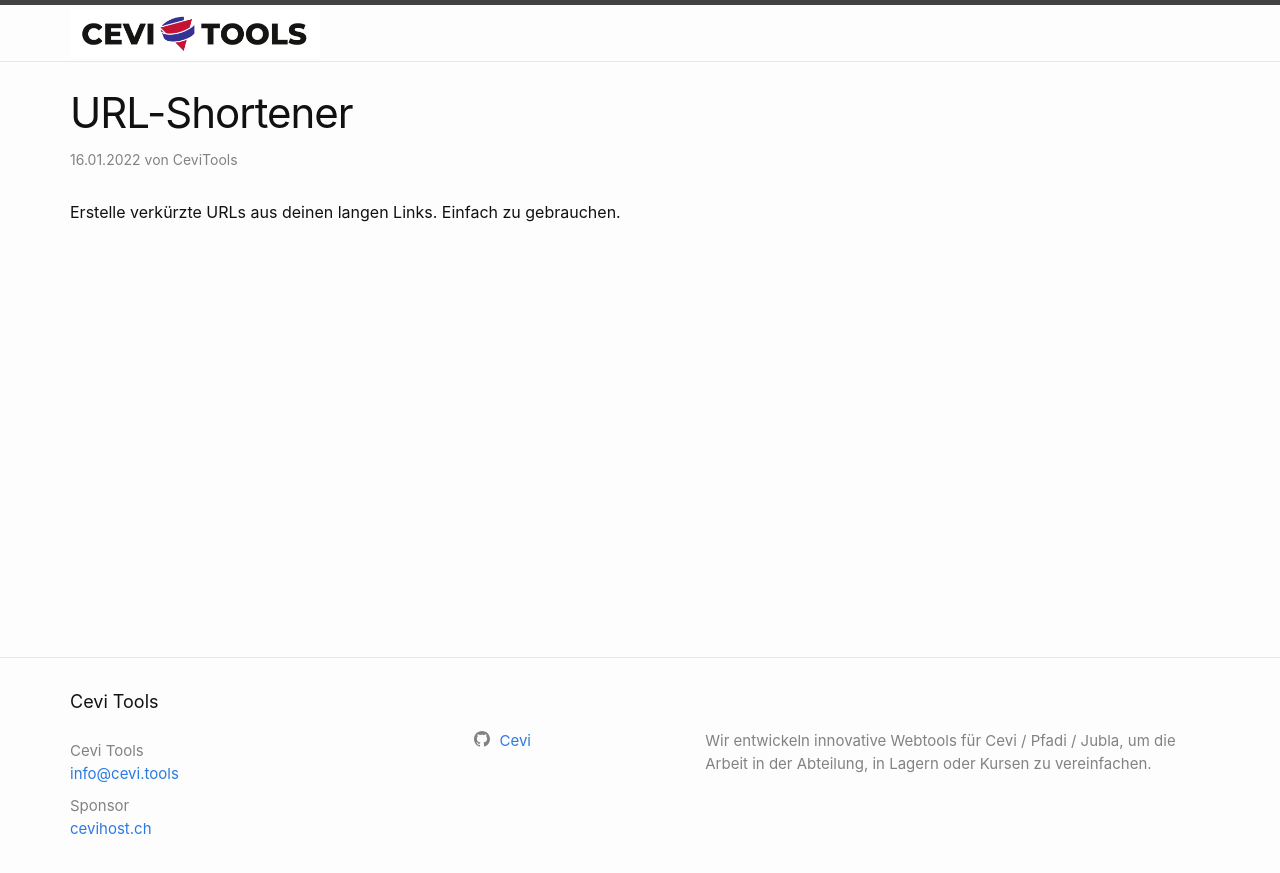
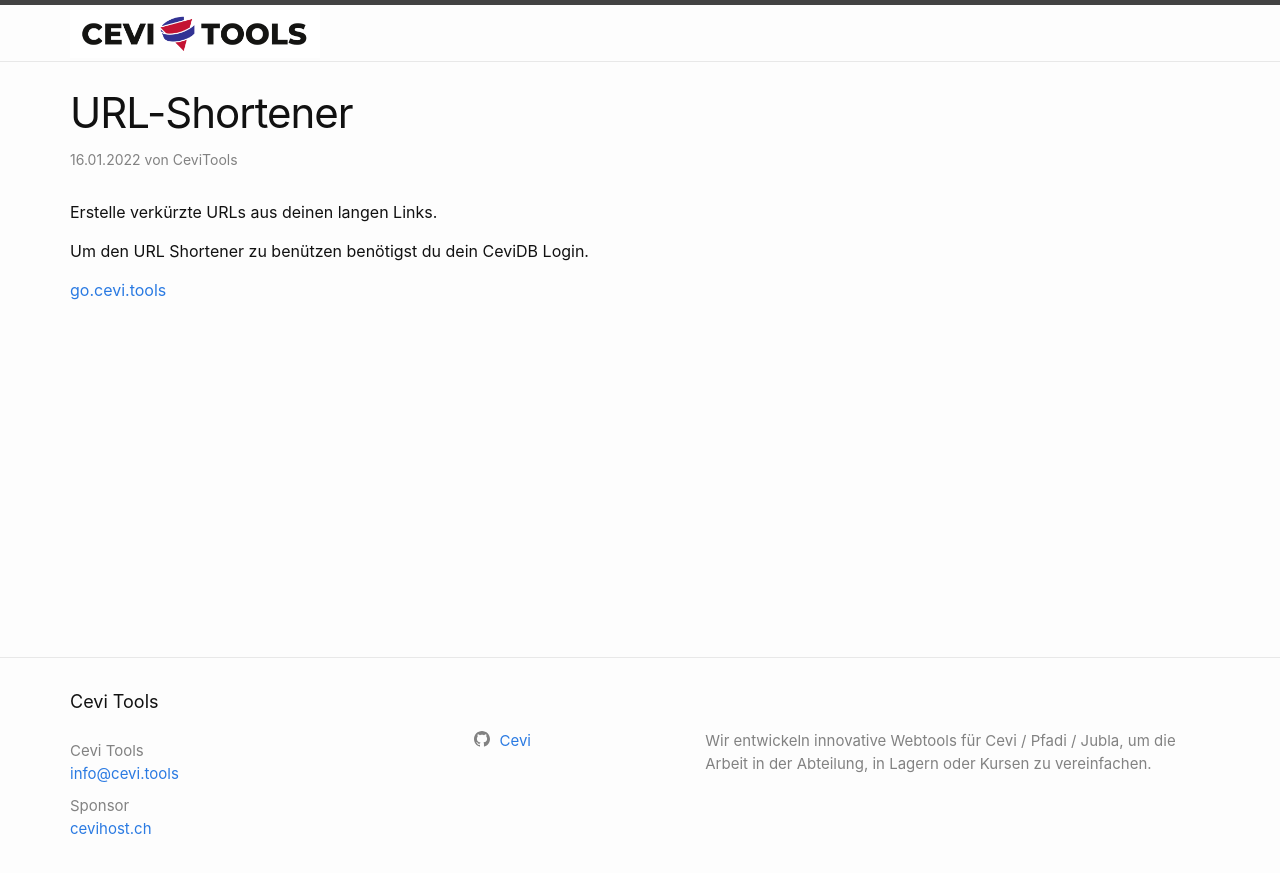
Before and after one commit to cevi/Cevi-Tools-Webpage, a Jekyll site: the page built from _posts/tools/2023-04-16-url-shortener.md, in a window 1280 px wide. Shown: the top 873 px of the page. Built offline with Jekyll 4.4.1, drawn with Linux system fonts in a browser that asks for light colours.

Commit message:
Added Text and Link to URL Shortener

```diff
--- a/_posts/tools/2023-04-16-url-shortener.md
+++ b/_posts/tools/2023-04-16-url-shortener.md
@@ -10,4 +10,8 @@
  - CeviTools
 ---
 
-Erstelle verkürzte URLs aus deinen langen Links. Einfach zu gebrauchen.
+Erstelle verkürzte URLs aus deinen langen Links.
+
+Um den URL Shortener zu benützen benötigst du dein CeviDB Login.
+
+[go.cevi.tools](https://go.cevi.tools)
```
